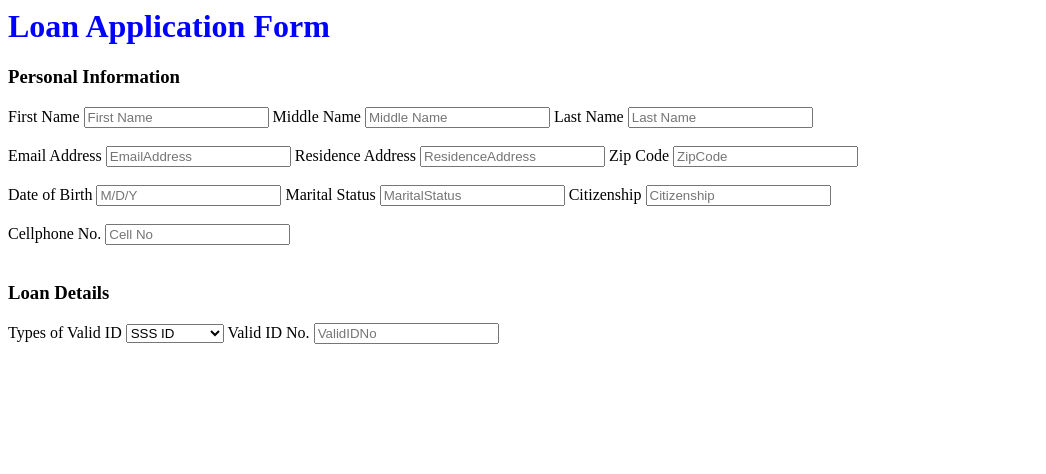
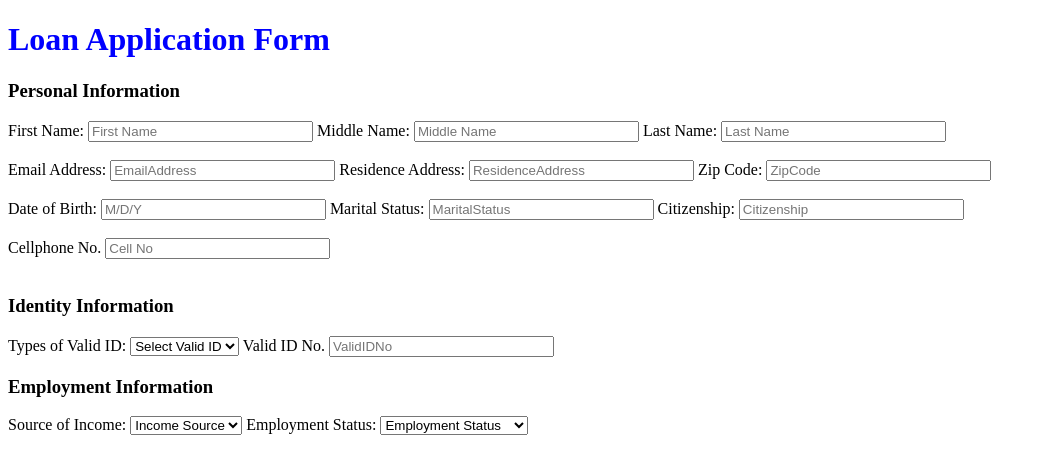
Before and after one commit to TorresCarla/CarlaList, a Django app: page / in a window 1280 px wide. Shown: the top 474 px of the page, without its empty margins (0-1046 px from the left). Run offline with Django 3.2, Linux system fonts and the light colour scheme.

Commit message:
Deleted App

```diff
--- a/LoanApp/templates/mainpage.html
+++ b/LoanApp/templates/mainpage.html
@@ -1,3 +1,4 @@
+<!DOCTYPE HTML>
 <html>
 <title>Loan Application</title>
 <script>
@@ -5,47 +6,71 @@
 </script>
 <body>
 <h1 style="color:blue; font-size=35px">Loan Application Form</h1>
+<form method="POST">
 <h3 style="color:black; font-size=20px">Personal Information</h3>
-<label for ="Name1"> First Name</label>
-<input bold type="text" id="Name1" name="Name1" placeholder="First Name"/>
-<label for ="Name2"> Middle Name</label>
-<input bold type="text" id="Name2" name="Name2" placeholder="Middle Name"/>
-<label for ="Name3"> Last Name</label>
-<input bold type="text" id="Name3" name="Name3" placeholder="Last Name"/>&nbsp<br></br>
-<label for ="Email"> Email Address</label>
-<input bold type="text" id="Email" name="Email" placeholder="EmailAddress"/>
-<label for ="Address"> Residence Address</label>
-<input bold type="text" id="Address" name="Address" placeholder="ResidenceAddress"/>
-<label for ="Code"> Zip Code</label>
-<input bold type="text" id="Code" name="Code" placeholder="ZipCode"/>&nbsp<br></br>
-<label for ="DateOfBirth"> Date of Birth</label>
-<input bold type="text" id="DateOfBirth" name="DateOfBirth" placeholder="M/D/Y"/>
-<label for ="Status"> Marital Status</label>
-<input bold type="text" id="Status" name="Status" placeholder="MaritalStatus"/>
-<label for ="Citizenship"> Citizenship</label>
-<input bold type="text" id="Citizenship" name="Citizenship" placeholder="Citizenship"/>&nbsp<br></br>
+<label for ="Name1"> First Name:</label>
+<input bold type="text" id="Name1" name="Name1" placeholder="First Name" size="25"/>
+<label for ="Name2"> Middle Name:</label>
+<input bold type="text" id="Name2" name="Name2" placeholder="Middle Name" size="25"/>
+<label for ="Name3"> Last Name:</label>
+<input bold type="text" id="Name3" name="Name3" placeholder="Last Name" size="25"/>&nbsp<br></br>
+<label for ="Email"> Email Address:</label>
+<input bold type="text" id="Email" name="Email" placeholder="EmailAddress" size="25"/>
+<label for ="Address"> Residence Address:</label>
+<input bold type="text" id="Address" name="Address" placeholder="ResidenceAddress" size="25"/>
+<label for ="Code"> Zip Code:</label>
+<input bold type="text" id="Code" name="Code" placeholder="ZipCode" size="25"/>&nbsp<br></br>
+<label for ="DateOfBirth"> Date of Birth:</label>
+<input bold type="text" id="DateOfBirth" name="DateOfBirth" placeholder="M/D/Y" size="25"/>
+<label for ="Status"> Marital Status:</label>
+<input bold type="text" id="Status" name="Status" placeholder="MaritalStatus" size="25"/>
+<label for ="Citizenship"> Citizenship:</label>
+<input bold type="text" id="Citizenship" name="Citizenship" placeholder="Citizenship" size="25"/>&nbsp<br></br>
 <label for ="CPNo"> Cellphone No.</label>
-<input bold type="text" id="CPNo" name="CPNo" placeholder="Cell No"/>&nbsp<br></br>
+<input bold type="text" id="CPNo" name="CPNo" placeholder="Cell No" size="25"/>&nbsp<br></br>
 <!--<input type="submit" id="btnConfirm" value="Confirm"/><br></br>-->
 <!-- <input type="submit" id="btnMore" value="More"/><br></br> -->
-<h3 style="color:black; font-size=20px">Loan Details</h3>
+<h3 style="color:black; font-size=20px">Identity Information</h3>
 <!--<input bold type="text" id="ValidID" name="ValidID" Types of ValidID/>-->
-<label for ="ValidID"> Types of Valid ID</label>
+<label for ="ValidID"> Types of Valid ID:</label>
 <select id="ValidID">
-	<option value ="ValidID">SSS ID</option>
-	<option value ="ValidID">Pag ibig ID</option>
-	<option value ="ValidID">Tin ID</option>
-	<option value ="ValidID">Passport ID</option>
-	<option value ="ValidID">Voters ID</option>
-	<option value ="ValidID">License ID</option>
-	<option value ="ValidID">UMID ID</option>
-	<option value ="ValidID">GSIS ID</option>
-	<option value ="ValidID">Philhealth ID</option>
+	<option value ="ValidID"> Select Valid ID</option>
+	<option value ="ValidID"> SSS ID</option>
+	<option value ="ValidID"> Pag ibig ID</option>
+	<option value ="ValidID"> Tin ID</option>
+	<option value ="ValidID"> Passport ID</option>
+	<option value ="ValidID"> Voters ID</option>
+	<option value ="ValidID"> License ID</option>
+	<option value ="ValidID"> UMID ID</option>
+	<option value ="ValidID"> GSIS ID</option>
+	<option value ="ValidID"> Philhealth ID</option>
 </select>
 <label for ="ValidIDNo"> Valid ID No.</label>
-<input bold type="text" id="ValidIDNo" name="ValidIDNo" placeholder="ValidIDNo"/>
+<input bold type="text" id="ValidIDNo" name="ValidIDNo" placeholder="ValidIDNo" size="25"/>
+<h3 style="color:black; font-size=20px">Employment Information</h3>
+<label for ="Income"> Source of Income:</label>
+<select id="Income">
+	<option value ="Income"> Income Source</option>
+	<option value ="Income"> Salary</option>
+	<option value ="Income"> Savings</option>
+	<option value ="Income"> Allowance</option>
+	<option value ="Income"> Pension</option>
+	<option value ="Income"> Others</option>
+</select>
+<label for ="Employment"> Employment Status:</label>
+<select id="Employment">
+	<option value ="Employment"> Employment Status</option>
+	<option value ="Employment"> Self Employed</option>
+	<option value ="Employment"> Full-time Employees</option>
+	<option value ="Employment"> Part-time Employees</option>
+	<option value ="Employment"> Seasonal Employees</option>
+	<option value ="Employment"> Freelancers</option>
+	<option value ="Employment"> Student</option>
+	<option value ="Employment"> Unemployed</option>
+	<option value ="Employment"> Others</option>
+</select>
+</form>
 <table id="idListTable"><br></br>
-
 </table>
 </body>
 </html>
```
Also changed, not shown: LoanApp/templates/LoanApp.html (deleted, +0 -66 lines).
